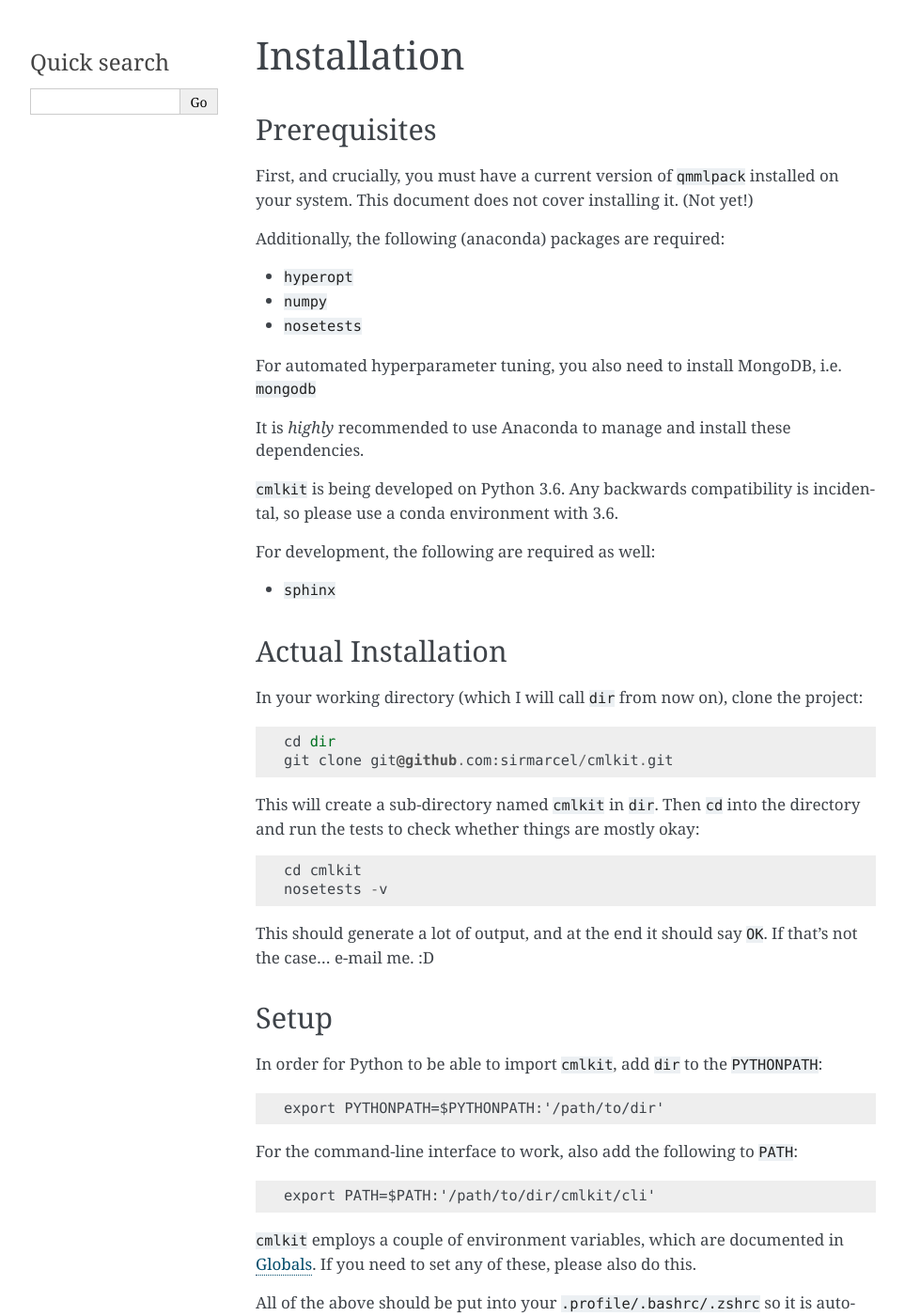
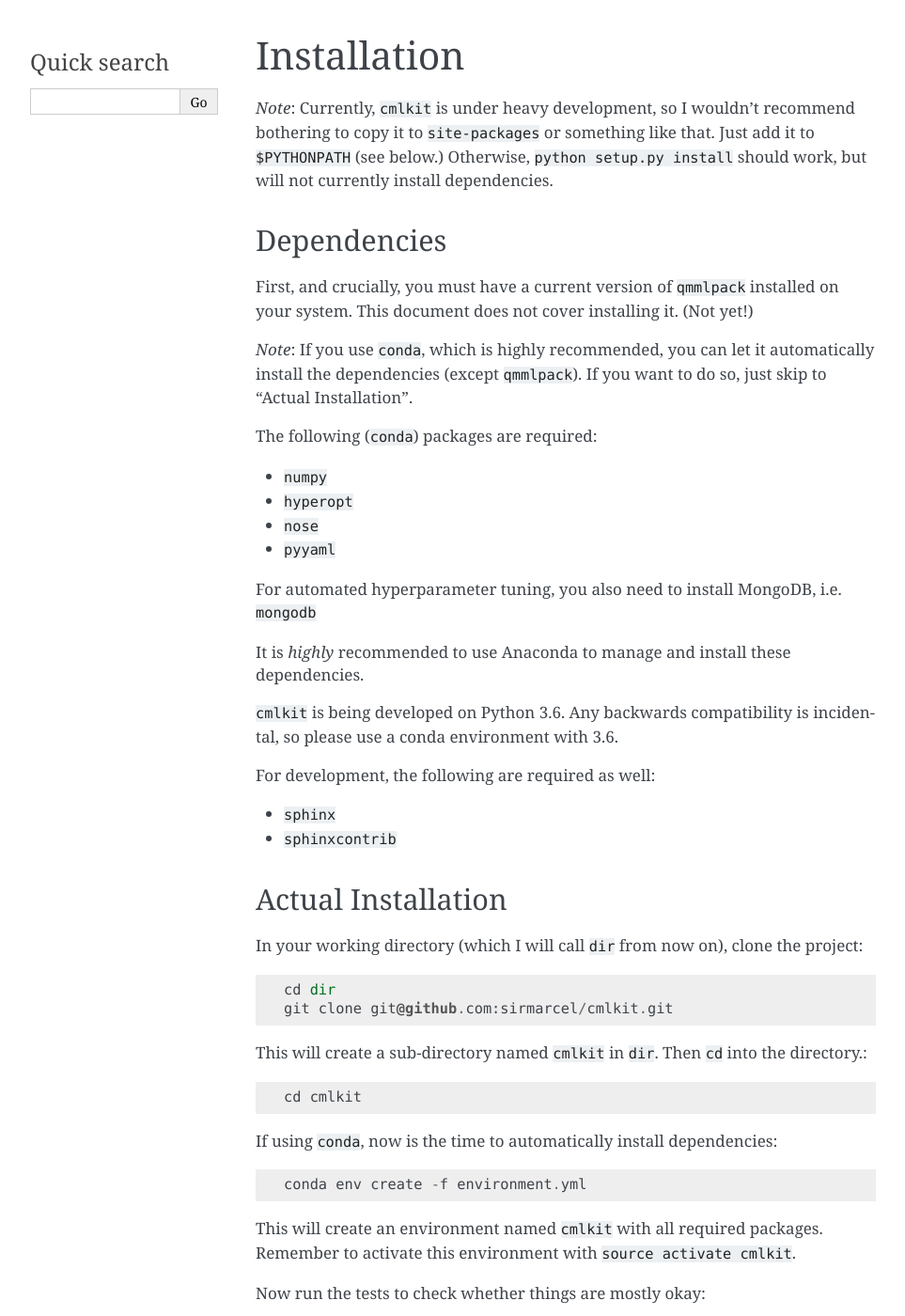
Before and after one commit to sirmarcel/cmlkit, a Sphinx documentation site: the page built from docs/install.rst, in a window 1280 px wide and 1400 px high. Shown: the whole window at 94% size, without its empty margins (148-1111 px from the left). Built offline with Sphinx 7.4.7, drawn with Linux system fonts in a browser that asks for light colours; some of the changed text lies outside the part shown.

Commit message:
Update installation instructions to reflect the fact that conda can automatically do things

```diff
--- a/docs/install.rst
+++ b/docs/install.rst
@@ -2,16 +2,21 @@
 Installation
 ************
 
-Prerequisites
-=============
+*Note*: Currently, ``cmlkit`` is under heavy development, so I wouldn't recommend bothering to copy it to ``site-packages`` or something like that. Just add it to ``$PYTHONPATH`` (see below.) Otherwise, ``python setup.py install`` should work, but will not currently install dependencies.
+
+Dependencies
+============
 
 First, and crucially, you must have a current version of ``qmmlpack`` installed on your system. This document does not cover installing it. (Not yet!)
 
-Additionally, the following (anaconda) packages are required:
+*Note*: If you use ``conda``, which is highly recommended, you can let it automatically install the dependencies (except ``qmmlpack``). If you want to do so, just skip to "Actual Installation".
 
+The following (``conda``) packages are required:
+
+* ``numpy``
 * ``hyperopt``
-* ``numpy``
-* ``nosetests``
+* ``nose``
+* ``pyyaml``
 
 For automated hyperparameter tuning, you also need to install MongoDB, i.e. ``mongodb``
 
@@ -22,6 +27,7 @@ It is *highly* recommended to use Anaconda to manage and install these dependenc
 For development, the following are required as well:
 
 * ``sphinx``
+* ``sphinxcontrib``
 
 Actual Installation
 ===================
@@ -31,10 +37,18 @@ In your working directory (which I will call ``dir`` from now on), clone the pro
     cd dir
     git clone git@github.com:sirmarcel/cmlkit.git
 
-This will create a sub-directory named ``cmlkit`` in ``dir``. Then ``cd`` into the directory and run the tests to check whether things are mostly okay::
-
+This will create a sub-directory named ``cmlkit`` in ``dir``. Then ``cd`` into the directory.::
 
     cd cmlkit
+
+If using ``conda``, now is the time to automatically install dependencies::
+
+    conda env create -f environment.yml
+
+This will create an environment named ``cmlkit`` with all required packages. Remember to activate this environment with ``source activate cmlkit``.
+
+Now run the tests to check whether things are mostly okay::
+
     nosetests -v
 
 This should generate a lot of output, and at the end it should say ``OK``. If that's not the case... e-mail me. :D
@@ -44,7 +58,7 @@ Setup
 
 In order for Python to be able to import ``cmlkit``, add ``dir`` to the ``PYTHONPATH``::
 
-    export PYTHONPATH=$PYTHONPATH:'/path/to/dir'
+    export PYTHONPATH=$PYTHONPATH:'/path/to/dir/cmlkit/'
 
 
 For the command-line interface to work, also add the following to ``PATH``::
```
